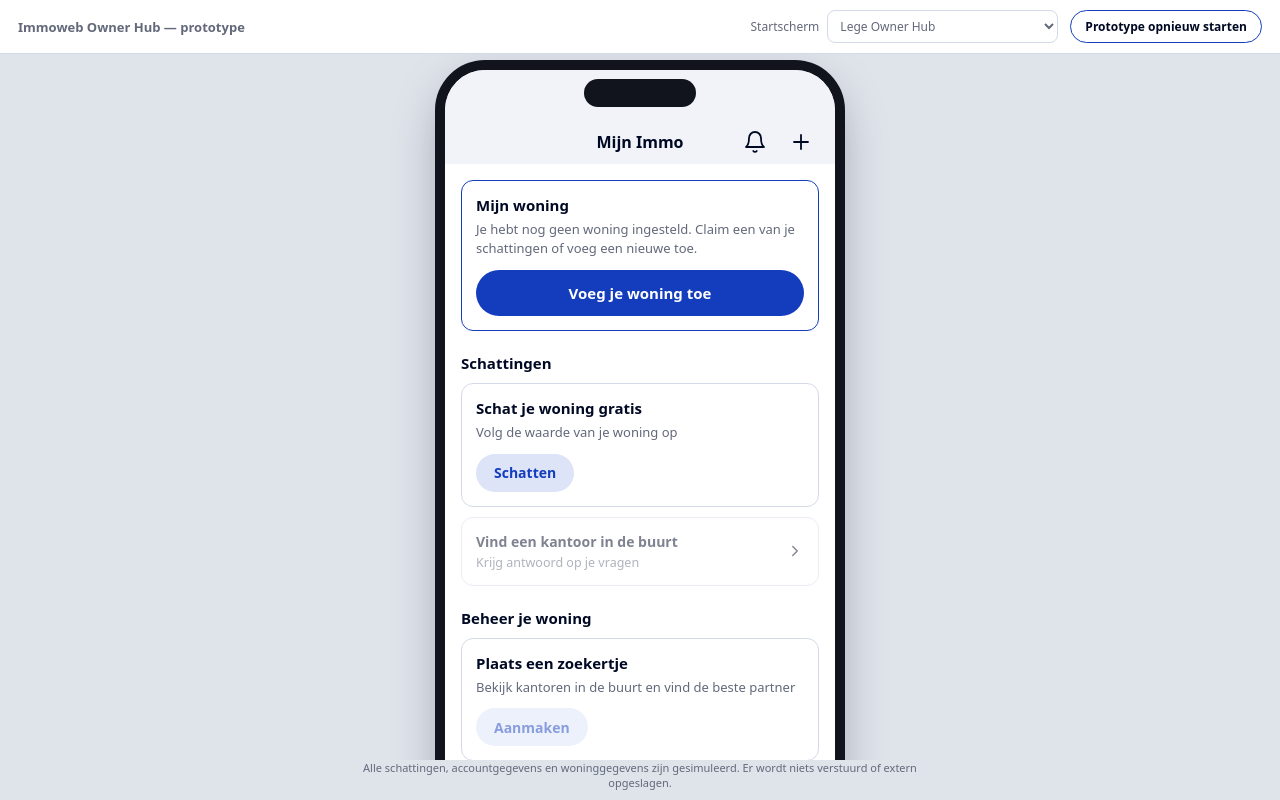
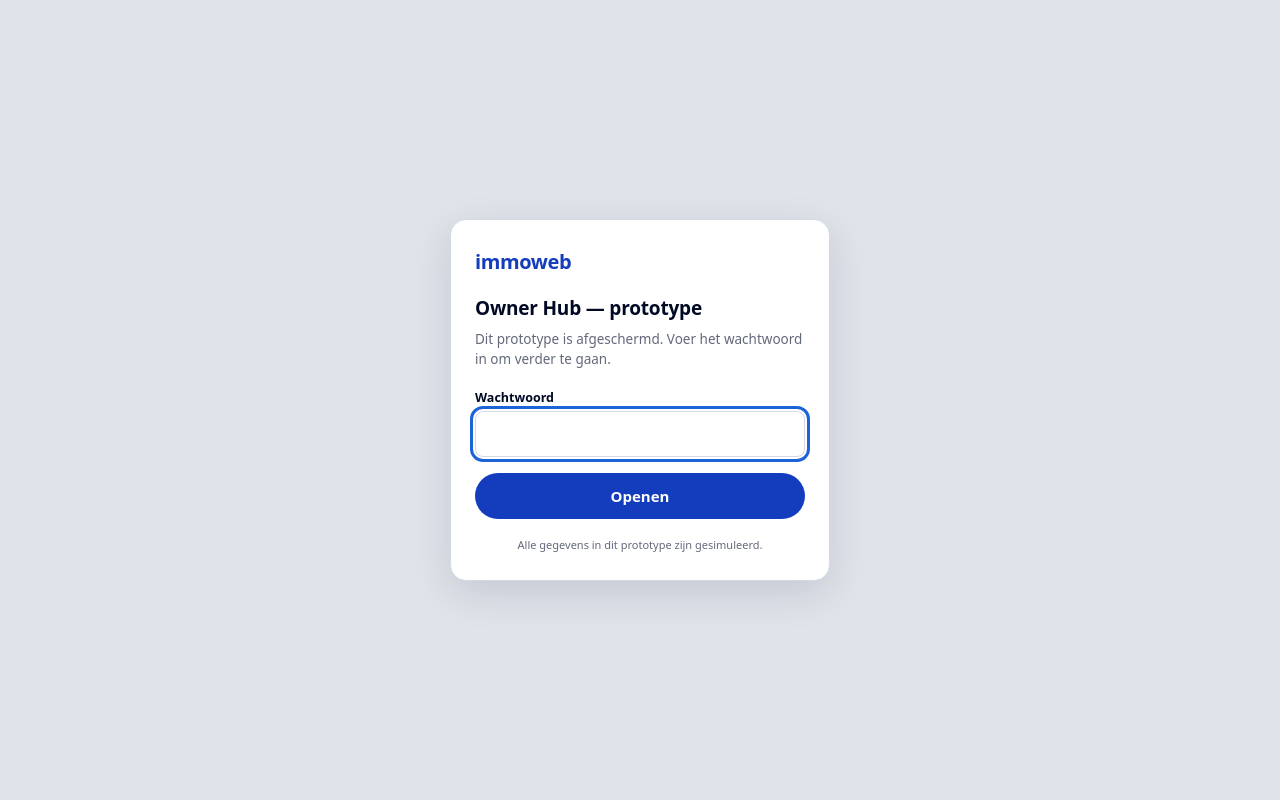
Before and after one commit to pietervandenkeybus/userresearch.be, a plain HTML site: page index.html in a window 1280 px wide. Drawn offline with Linux system fonts and the light colour scheme.

Commit message:
Add files via upload

```diff
--- /dev/null
+++ b/gate.js
@@ -0,0 +1,120 @@
+/* ==========================================================================
+   gate.js — password start screen.
+
+   ⚠ READ THIS FIRST — this is a speed bump, not security.
+
+   The check runs in the browser, so the answer is necessarily somewhere in
+   this file. The password is stored as a hash rather than plain text, which
+   stops it being *read* at a glance, but anyone who opens DevTools can delete
+   the overlay, flip the sessionStorage flag, or simply request styles.css
+   directly. It keeps casual visitors and stray link-clicks out. It will not
+   keep out anyone who is actually curious.
+
+   If the prototype ever needs real protection, do it on the server —
+   see README.md ("Echte afscherming").
+
+   ---- CHANGING THE PASSWORD ----
+   1. Open the prototype, then in the browser console run:  GATE.hash('jouw-nieuwe-wachtwoord')
+   2. Paste the number it prints into PASSWORD_HASH below.
+   (Locked yourself out? Set PASSWORD_HASH to GATE.hash('') — an empty password —
+   or just delete the <script src="gate.js"> line from index.html.)
+   ========================================================================== */
+(function (global) {
+  'use strict';
+
+  /* ---- CONFIG ----------------------------------------------------------
+     The password itself is deliberately NOT written down here — only its
+     hash. It is in README.md, which is excluded from the deploy via
+     .vercelignore so it is never served next to this file.               */
+  const PASSWORD_HASH = 1144609969;
+  const SESSION_KEY   = 'immoweb-owner-hub-gate';
+
+  /* ---- 32-bit FNV-1a ---------------------------------------------------
+     Deliberately a plain hash, not crypto: window.crypto.subtle is
+     unavailable on file:// in Chrome, and the prototype has to keep working
+     when opened straight from the zip. Given the caveat above, a stronger
+     hash here would buy nothing anyway.                                   */
+  function hash(s) {
+    let h = 0x811c9dc5;
+    for (let i = 0; i < s.length; i++) {
+      h ^= s.charCodeAt(i);
+      h = Math.imul(h, 0x01000193) >>> 0;
+    }
+    return h >>> 0;
+  }
+
+  function unlocked() {
+    try { return sessionStorage.getItem(SESSION_KEY) === '1'; }
+    catch (e) { return false; }   // private mode: just ask every time
+  }
+
+  function remember() {
+    try { sessionStorage.setItem(SESSION_KEY, '1'); } catch (e) {}
+  }
+
+  /* ---- the screen ------------------------------------------------------ */
+  function build() {
+    const el = document.createElement('div');
+    el.className = 'gate';
+    el.innerHTML = `
+      <form class="gate__card" autocomplete="off">
+        <p class="gate__brand">immoweb</p>
+        <h1 class="gate__title">Owner Hub — prototype</h1>
+        <p class="gate__body">Dit prototype is afgeschermd. Voer het wachtwoord in om verder te gaan.</p>
+
+        <label class="gate__label" for="gate-pw">Wachtwoord</label>
+        <input class="gate__input" id="gate-pw" type="password" autocomplete="current-password"
+               autocapitalize="off" spellcheck="false" required>
+
+        <p class="gate__error" id="gate-error" role="alert" hidden>Onjuist wachtwoord. Probeer opnieuw.</p>
+
+        <button class="gate__btn" type="submit">Openen</button>
+        <p class="gate__foot">Alle gegevens in dit prototype zijn gesimuleerd.</p>
+      </form>`;
+    return el;
+  }
+
+  function open(el) {
+    el.remove();
+    document.body.classList.remove('is-locked');
+    // The app booted underneath already; just make sure it is sized right.
+    window.dispatchEvent(new Event('resize'));
+  }
+
+  function init() {
+    if (unlocked()) return;
+
+    document.body.classList.add('is-locked');
+    const el = build();
+    document.body.appendChild(el);
+
+    const input = el.querySelector('#gate-pw');
+    const error = el.querySelector('#gate-error');
+    input.focus();
+
+    el.querySelector('form').addEventListener('submit', function (ev) {
+      ev.preventDefault();
+      if (hash(input.value) === PASSWORD_HASH) {
+        remember();
+        open(el);
+      } else {
+        error.hidden = false;
+        input.select();
+        el.querySelector('.gate__card').classList.remove('shake');
+        void el.offsetWidth;                       // restart the animation
+        el.querySelector('.gate__card').classList.add('shake');
+      }
+    });
+
+    input.addEventListener('input', () => { error.hidden = true; });
+  }
+
+  // Exposed so you can generate a new hash from the console.
+  global.GATE = { hash };
+
+  if (document.readyState === 'loading') {
+    document.addEventListener('DOMContentLoaded', init);
+  } else {
+    init();
+  }
+})(window);
--- a/index.html
+++ b/index.html
@@ -4,6 +4,9 @@
 <meta charset="utf-8">
 <meta name="viewport" content="width=device-width, initial-scale=1, viewport-fit=cover">
 <meta name="theme-color" content="#F1F3F9">
+<!-- Keeps the prototype out of search results. This one is real protection —
+     unlike the password screen, which is only a speed bump. -->
+<meta name="robots" content="noindex, nofollow, noarchive, nosnippet">
 <title>Immoweb — Owner Hub prototype</title>
 <link rel="stylesheet" href="styles.css">
 </head>
@@ -94,6 +97,7 @@
 
 <div class="sr-only" aria-live="polite" id="live"></div>
 
+<script src="gate.js"></script>
 <script src="ui.js"></script>
 <script src="data.js"></script>
 <script src="screens.js"></script>
--- a/styles.css
+++ b/styles.css
@@ -747,3 +747,62 @@
 @media (prefers-reduced-motion: reduce) {
   * { transition: none !important; animation: none !important; }
 }
+
+/* ==========================================================================
+   Password start screen (gate.js)
+   Not part of the Immoweb interface — it wraps the prototype.
+   ========================================================================== */
+body.is-locked > .deskbar,
+body.is-locked > .stage,
+body.is-locked > .deskfoot { display: none; }
+
+.gate {
+  position: fixed; inset: 0; z-index: 500;
+  background: var(--bg-desk);
+  display: grid; place-items: center;
+  padding: 24px;
+  overflow: auto;
+}
+
+.gate__card {
+  width: 100%; max-width: 380px;
+  background: #fff;
+  border: 1px solid var(--border);
+  border-radius: 16px;
+  padding: 28px 24px;
+  box-shadow: 0 12px 40px rgba(0, 9, 36, .12);
+}
+
+/* Text-based wordmark placeholder — no copyrighted asset. */
+.gate__brand {
+  font-size: 20px; font-weight: 800; letter-spacing: -.02em;
+  color: var(--blue); margin-bottom: 20px;
+}
+.gate__title { font-size: 19px; font-weight: 800; letter-spacing: -.01em; }
+.gate__body  { font-size: 13.5px; line-height: 1.5; color: var(--text-muted); margin-top: 8px; }
+
+.gate__label { display: block; font-size: 12.5px; font-weight: 700; margin: 20px 0 5px; }
+.gate__input {
+  width: 100%; height: 46px; padding: 0 13px;
+  border: 1px solid var(--border); border-radius: var(--r-sm);
+  background: #fff; font-size: 15px;
+}
+.gate__error { font-size: 12.5px; font-weight: 600; color: #B3261E; margin-top: 8px; }
+
+.gate__btn {
+  width: 100%; min-height: 46px; margin-top: 16px;
+  border-radius: var(--r-pill);
+  background: var(--blue); color: #fff;
+  font-size: 15px; font-weight: 800;
+}
+.gate__btn:hover { background: var(--blue-2); }
+
+.gate__foot { font-size: 11px; color: var(--text-muted); text-align: center; margin-top: 18px; }
+
+@keyframes gate-shake {
+  10%, 90% { transform: translateX(-1px); }
+  20%, 80% { transform: translateX(2px); }
+  30%, 50%, 70% { transform: translateX(-4px); }
+  40%, 60% { transform: translateX(4px); }
+}
+.gate__card.shake { animation: gate-shake .4s both; }
```
Also changed, not shown: robots.txt, 1 other file.
